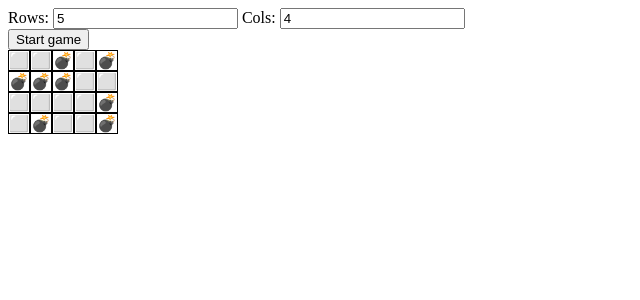
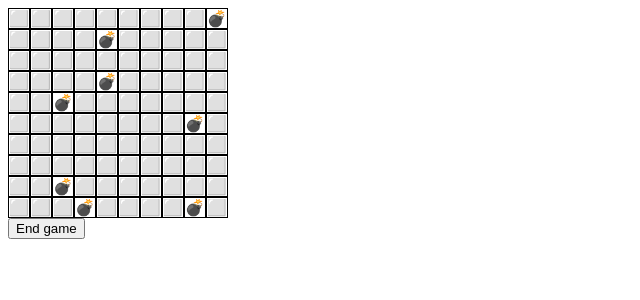
Before and after one commit to tblancog/bombsweeper, a Vue app: page / in a window 1280 px wide. Both pictures are taken after a click on the button "Start game". Shown: the top 300 px of the page, without its empty margins (0-640 px from the left). Built offline with nearby package versions, Linux system fonts and the light colour scheme.

Commit message:
Code refactor

```diff
--- a/src/components/MineSweeper.vue
+++ b/src/components/MineSweeper.vue
@@ -1,27 +1,31 @@
 <template>
   <div class="wrapper">
-    <div class="setup">
+    <div class="setup" v-if="!startedGame">
       <div class="input">
-        Rows: <input type="text" v-model="rows" /> Cols:
-        <input type="text" v-model="cols" />
+        <label for="cols">
+          Cols:
+        </label>
+        <input id="cols" type="number" v-model.number="cols" />
+        <label for="rows">
+          Rows:
+        </label>
+        <input id="rows" type="number" v-model.number="rows" />
       </div>
-      <button @click="setup()" class="btn">
+      <button @click="startGame()" class="btn">
         Start game
       </button>
     </div>
-    <!-- <div
-      class="grid"
-      v-bind:style="{
-        gridTemplateColumns: `repeat(${cols}, 50px)`,
-        gridTemplateRows: `repeat(${rows}, 50px)`,
-      }"
-    > -->
-    <span style="display: flex;" v-for="(col, idx) in board" v-bind:key="idx">
-      <div class="box" v-for="(item, idx) in col" v-bind:key="idx">
-        {{ item }}
-      </div>
-    </span>
     <!-- </div> -->
+    <div v-else>
+      <span style="display: flex;" v-for="(col, idx) in board" v-bind:key="idx">
+        <div class="box" v-for="(item, idx) in col" v-bind:key="idx">
+          {{ item }}
+        </div>
+      </span>
+      <button @click="startedGame = false" class="btn">
+        End game
+      </button>
+    </div>
   </div>
 </template>
 <script>
@@ -30,13 +34,19 @@ export default {
   data() {
     return {
       board: [],
-      gameOver: true,
-      rows: 5,
-      cols: 4,
-      bombs: 8,
+      startedGame: false,
+      rows: 10,
+      cols: 10,
+      bombs: 4,
       elements: {
-        bomb: '💣',
-        empty: '⬜',
+        bombs: {
+          emoji: '💣',
+          initial: 8,
+          qqty: 0,
+        },
+        empty: {
+          emoji: '⬜',
+        },
       },
     };
   },
@@ -46,38 +56,45 @@ export default {
     },
   },
   methods: {
+    startGame() {
+      this.setup();
+      this.startedGame = true;
+    },
     setup() {
       // Create an array inside an array to make a grid
-      this.board = this.create2DArray(this.cols, this.rows);
+      this.board = this.create2DArray();
+      this.setEmpty();
       // Populate bombs ramdomly
+      let { emoji, initial, qqty } = this.elements.bombs;
+      qqty = initial;
       do {
-        // First check if bomb has been placed there
         const randCol = this.random(0, this.cols);
         const randRow = this.random(0, this.rows);
 
         // Validate if bomb has been placed already
-        if (this.board[randCol][randRow] === this.elements.bomb) {
+        if (this.board[randCol][randRow] === emoji) {
           continue;
         } else {
           // Place bomb
-          this.board[randCol][randRow] = this.elements.bomb;
-          this.bombs--;
+          this.board[randCol][randRow] = emoji;
+          qqty--;
         }
-      } while (this.bombs > 0);
+      } while (qqty > 0);
     },
-    create2DArray(cols, rows) {
-      let arr = new Array(cols);
+    create2DArray() {
+      let arr = new Array(this.cols);
       for (let i = 0; i < arr.length; i++) {
-        arr[i] = new Array(rows);
+        arr[i] = new Array(this.rows);
       }
-
+      return arr;
+    },
+    setEmpty() {
       // Initialize
-      for (let i = 0; i < arr.length; i++) {
-        for (let j = 0; j < arr[i].length; j++) {
-          arr[i][j] = this.elements.empty;
+      for (let i = 0; i < this.board.length; i++) {
+        for (let j = 0; j < this.board[i].length; j++) {
+          this.board[i][j] = this.elements.empty.emoji;
         }
       }
-      return arr;
     },
     random(min, max) {
       min = Math.ceil(min);
```
